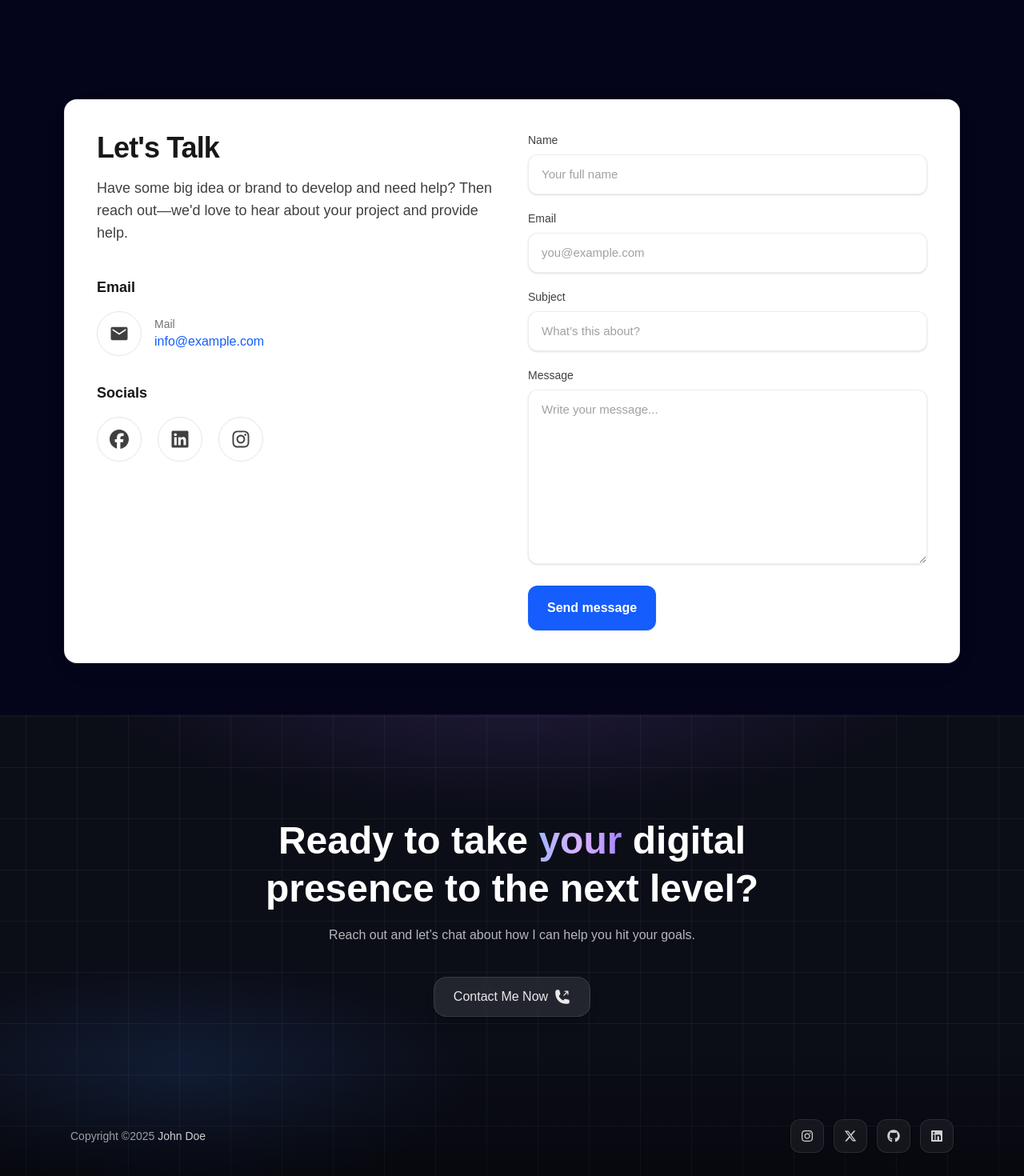
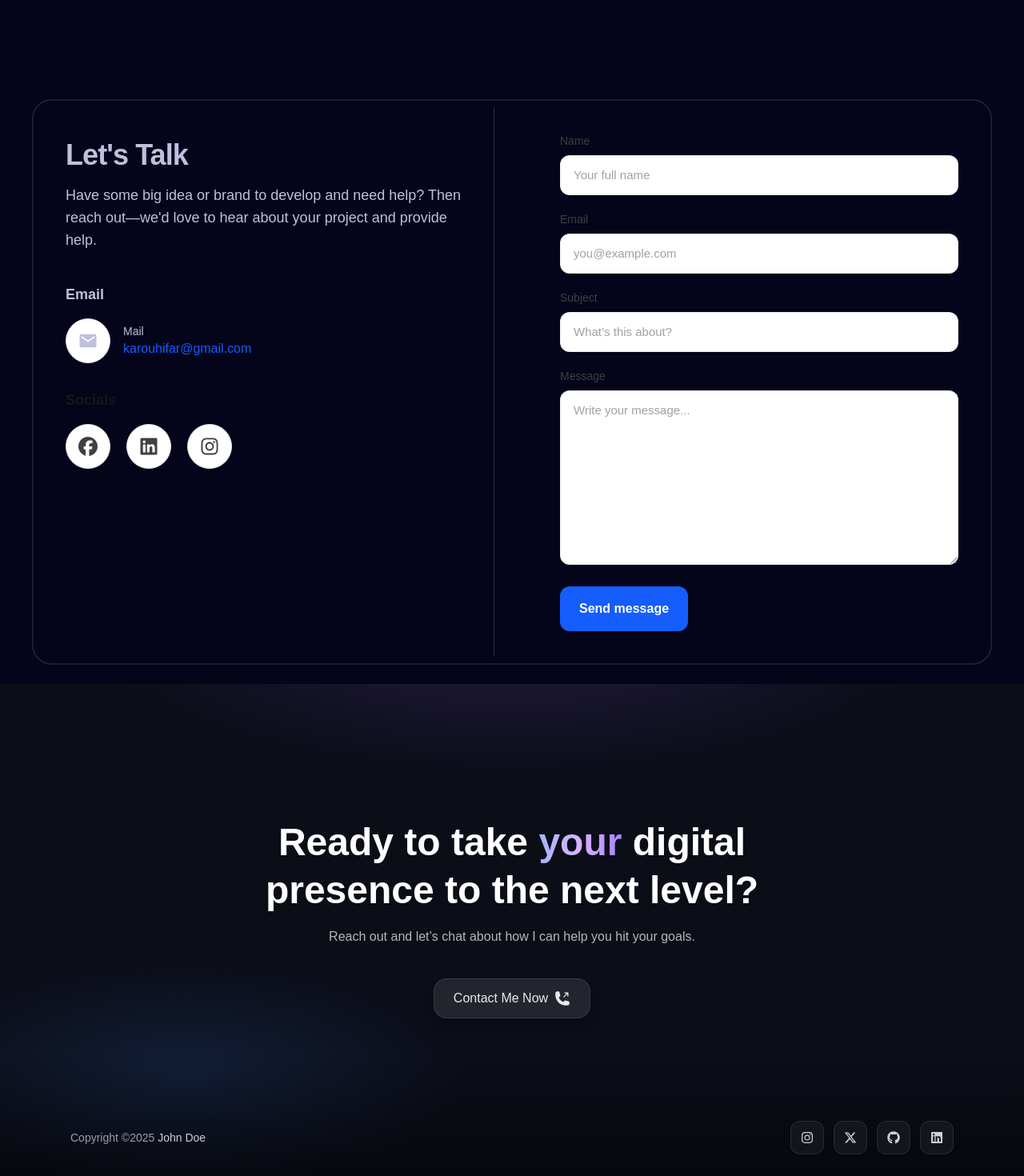
Before and after one commit to karouhifar/Portfolio-new-v2, a Next.js app: page / in a window 1280 px wide. Shown: the part 3340-4810 px from the top of the page at 80% size. Built offline with nearby package versions, Linux system fonts and the light colour scheme; grey boxes are pictures that could not be loaded.

Commit message:
updated contact us

```diff
--- a/components/Contact/Contact.tsx
+++ b/components/Contact/Contact.tsx
@@ -5,6 +5,7 @@ import { motion, Variants } from "framer-motion";
 import { FaFacebook, FaInstagram, FaLinkedin } from "react-icons/fa6";
 import { IconType } from "react-icons";
 import { IoMdMail } from "react-icons/io";
+import { MagicCard } from "../ui/MagicCard";
 
 type Social = { label: string; href: string; Icon: IconType };
 
@@ -28,7 +29,7 @@ const fadeUp: Variants = {
 };
 
 export default function ContactSection({
-  email = "info@example.com",
+  email = "karouhifar@gmail.com",
 }: {
   email?: string;
 }) {
@@ -45,42 +46,46 @@ export default function ContactSection({
   }
 
   return (
-    <section className="mx-auto my-10 w-full max-w-6xl px-4 md:my-16">
+    <section className="mx-auto my-10 w-full md:my-16">
       <motion.div
         initial={{ opacity: 0, y: 18 }}
         animate={{ opacity: 1, y: 0 }}
         transition={{ duration: 0.5, ease: [0.22, 1, 0.36, 1] }}
-        className="rounded-2xl border border-neutral-200/80 bg-white p-6 shadow-[0_10px_40px_-20px_rgba(0,0,0,0.2)] md:p-10"
       >
-        <div className="grid grid-cols-1 gap-10 md:grid-cols-2">
+        <div className="relative overflow-hidden rounded-3xl border-2 border-white/[0.1] group/bento hover:shadow-xl shadow-input dark:shadow-none justify-between flex flex-col space-y-4 transition-[border-color] duration-300">
+          <div className="h-full ">
+            <div className="grid grid-cols-1 gap-10 md:grid-cols-2 md:divide-x md:divide-neutral-200/[0.2] z-50">
               {/* Left column */}
               <motion.div
                 variants={fadeUp}
                 initial="hidden"
                 animate="show"
-            className="max-w-xl"
+                className="max-w-xl px-4 py-10 sm:px-10"
+                style={{
+                  color: "#BEC1DD",
+                  margin: "1vh 0",
+                }}
               >
-            <h2 className="text-3xl font-semibold tracking-tight text-neutral-900 sm:text-4xl">
+                <h2 className="text-3xl tracking-tight font-bold sm:text-4xl">
                   Let&apos;s Talk
                 </h2>
 
-            <p className="mt-4 text-lg leading-7 text-neutral-700">
-              Have some big idea or brand to develop and need help? Then reach
-              out—we&apos;d love to hear about your project and provide help.
+                <p className="mt-4 text-lg leading-7 ">
+                  Have some big idea or brand to develop and need help? Then
+                  reach out—we&apos;d love to hear about your project and
+                  provide help.
                 </p>
-
+                <div className=""></div>
                 <div className="mt-10 space-y-8">
                   {/* Email */}
                   <div>
-                <h3 className="text-lg font-semibold text-neutral-900">
-                  Email
-                </h3>
+                    <h3 className="text-lg font-semibold ">Email</h3>
                     <div className="mt-4 flex items-center gap-4">
                       <div className="grid h-14 w-14 place-items-center rounded-full border border-neutral-200 bg-white">
-                    <IoMdMail className="h-6 w-6 text-neutral-700" />
+                        <IoMdMail className="h-6 w-6 " />
                       </div>
                       <div className="min-w-0">
-                    <p className="text-sm text-neutral-500">Mail</p>
+                        <p className="text-sm ">Mail</p>
                         <a
                           href={`mailto:${email}`}
                           className="truncate text-base font-medium text-blue-600 hover:underline"
@@ -120,7 +125,7 @@ export default function ContactSection({
                 variants={fadeUp}
                 initial="hidden"
                 animate="show"
-            className="space-y-5"
+                className="space-y-5 px-4 py-10 sm:px-10"
                 aria-live="polite"
               >
                 {/* Name */}
@@ -134,7 +139,9 @@ export default function ContactSection({
                     type="text"
                     placeholder="Your full name"
                     className={fieldBase}
-                whileFocus={{ boxShadow: "0 0 0 6px rgba(59,130,246,0.10)" }}
+                    whileFocus={{
+                      boxShadow: "0 0 0 6px rgba(59,130,246,0.10)",
+                    }}
                   />
                 </div>
 
@@ -149,7 +156,9 @@ export default function ContactSection({
                     type="email"
                     placeholder="you@example.com"
                     className={fieldBase}
-                whileFocus={{ boxShadow: "0 0 0 6px rgba(59,130,246,0.10)" }}
+                    whileFocus={{
+                      boxShadow: "0 0 0 6px rgba(59,130,246,0.10)",
+                    }}
                     required
                   />
                 </div>
@@ -165,7 +174,9 @@ export default function ContactSection({
                     type="text"
                     placeholder="What’s this about?"
                     className={fieldBase}
-                whileFocus={{ boxShadow: "0 0 0 6px rgba(59,130,246,0.10)" }}
+                    whileFocus={{
+                      boxShadow: "0 0 0 6px rgba(59,130,246,0.10)",
+                    }}
                   />
                 </div>
 
@@ -180,7 +191,9 @@ export default function ContactSection({
                     rows={8}
                     placeholder="Write your message..."
                     className={fieldBase + " resize-y"}
-                whileFocus={{ boxShadow: "0 0 0 6px rgba(59,130,246,0.10)" }}
+                    whileFocus={{
+                      boxShadow: "0 0 0 6px rgba(59,130,246,0.10)",
+                    }}
                   />
                 </div>
 
@@ -188,7 +201,7 @@ export default function ContactSection({
                 <motion.button
                   type="submit"
                   whileHover={{ y: -1 }}
-              whileTap={{ scale: 0.98 }}
+                  whileTap={{ scale: 1.2 }}
                   className="inline-flex w-full items-center justify-center rounded-xl bg-blue-600 px-6 py-4 text-base font-semibold text-white shadow-sm transition hover:bg-blue-600/90 focus:outline-none focus-visible:ring-4 focus-visible:ring-blue-500/20 md:w-auto"
                   disabled={status === "submitting" || status === "success"}
                 >
@@ -200,6 +213,8 @@ export default function ContactSection({
                 </motion.button>
               </motion.form>
             </div>
+          </div>
+        </div>
       </motion.div>
     </section>
   );
--- a/components/Footer/Footer.tsx
+++ b/components/Footer/Footer.tsx
@@ -24,17 +24,15 @@ export default function Footer() {
   const year = new Date().getFullYear();
 
   return (
-    <footer className="relative overflow-hidden">
+    <footer className="relative">
       {/* Background: deep navy + grid + soft glow */}
       <div
-        className="absolute inset-0 -z-10"
+        className="absolute inset-0 -top-10 -z-10"
         style={{
           backgroundColor: "#0b0d17",
           backgroundImage: `
             radial-gradient(900px 300px at 50% -10%, rgba(139, 92, 246, 0.18), transparent 60%),
-            radial-gradient(600px 240px at 18% 78%, rgba(59, 130, 246, 0.14), transparent 60%),
-            linear-gradient(to right, rgba(255,255,255,0.05) 1px, transparent 1px),
-            linear-gradient(to bottom, rgba(255,255,255,0.05) 1px, transparent 1px)
+            radial-gradient(600px 240px at 18% 78%, rgba(59, 130, 246, 0.14), transparent 60%)
           `,
           backgroundSize: "100% 100%, 100% 100%, 64px 64px, 64px 64px",
           backgroundPosition: "center",
```
Lines whose indentation alone changed are shown as unchanged.
